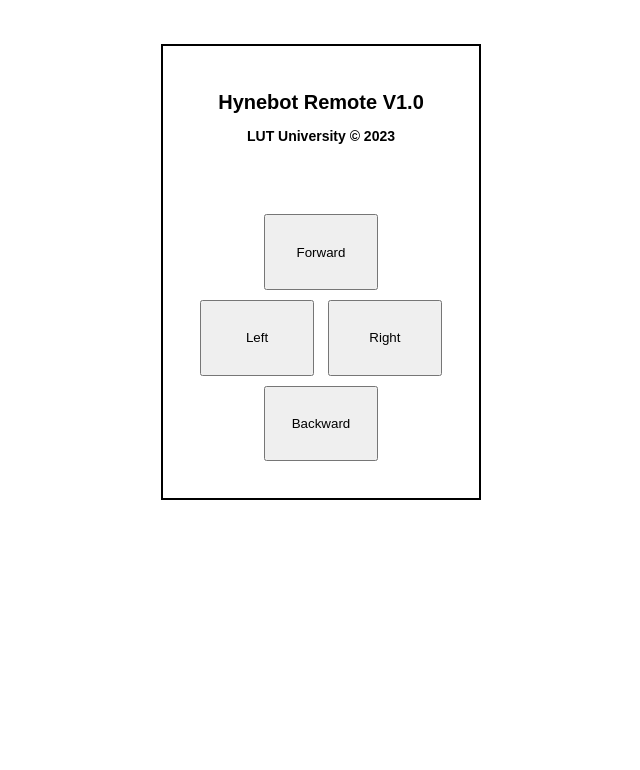
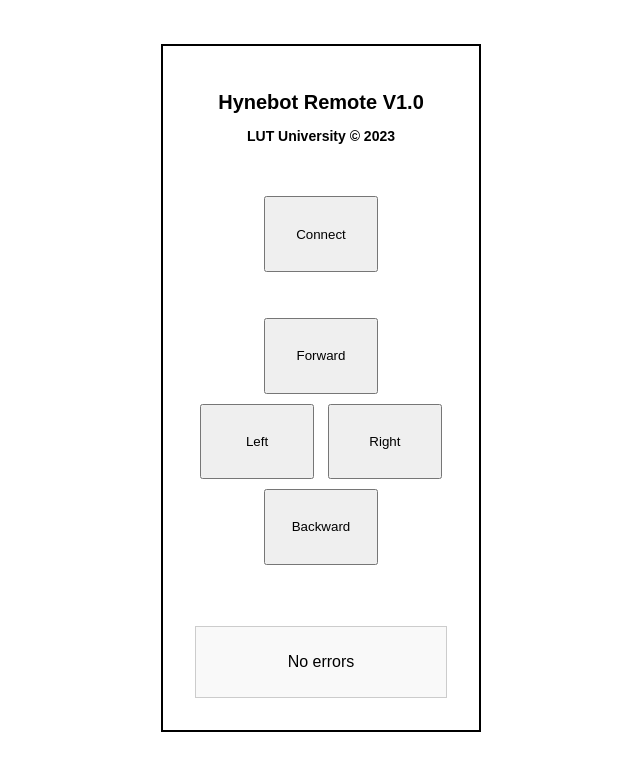
Before and after one commit to SachiWeera/HynebotRemote, a plain HTML site: page index.html in a window 1280 px wide. Shown: the whole page, without its empty margins (319-959 px from the left). Drawn offline with Linux system fonts and the light colour scheme.

Commit message:
Update index.html

```diff
--- a/index.html
+++ b/index.html
@@ -24,10 +24,18 @@
             margin: 5px;
         }
 
+
         .rectangle {
             border: 2px solid black;
             padding: 2em;
             display: inline-block;
+        }
+
+        #statusBox {
+            margin-top: 20px;
+            padding: 10px;
+            border: 1px solid #ccc;
+            background-color: #f9f9f9;
         }
     </style>
     <title>Hynebot Remote V1</title>
@@ -40,6 +48,11 @@
         <h1>Hynebot Remote V1.0</h1>
         <h2>LUT University © 2023</h2>
 
+		<br><br>
+
+        <!-- Connect Button -->
+        <button id="connectButton">Connect</button>
+
         <!-- Three blank lines -->
         <br><br><br>
 
@@ -49,5 +62,15 @@
         <button>Right</button><br>
         <button>Backward</button>
 
+		<!-- Three blank lines -->
+        <br><br><br>
+
+        <!-- Status Box -->
+        <div id="statusBox">
+            <p id="statusMessage">No errors</p>
+        </div>
+    </div>
+</div>
+
 </body>
 </html>
```
Lines whose indentation alone changed are shown as unchanged.
